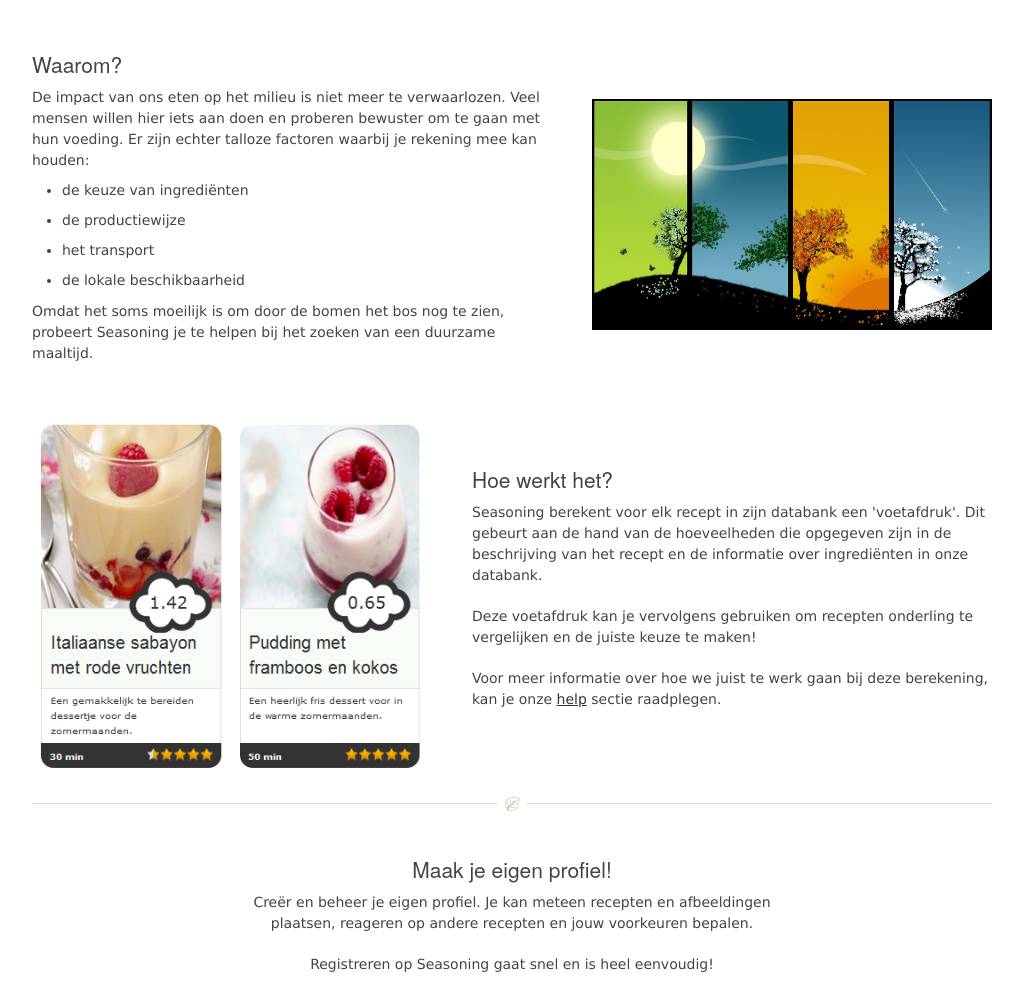
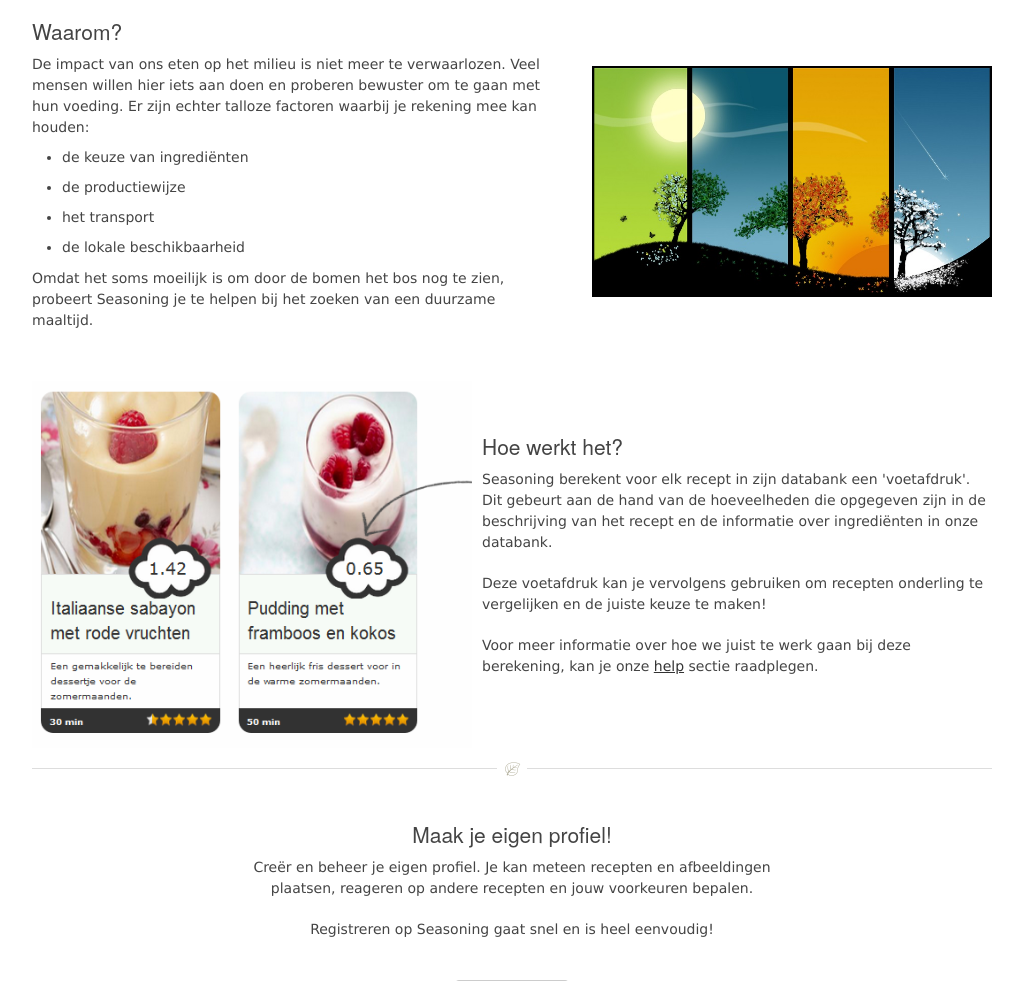
Before and after one commit to Gargamel1989/Seasoning, a Django app: template Seasoning/general/templates/homepage.html in a window 1280 px wide. Shown: the part 658-1639 px from the top of the page, without its empty margins (128-1151 px from the left). Run offline with Django 3.2, Linux system fonts and the light colour scheme; the template is opened without the code that fills it, so the values that code supplies are empty; parts of the project's set-up code (start-up, migrations or seed data) failed here and were passed over.

Commit message:
Homepage cleanup

```diff
--- a/Seasoning/general/templates/homepage.html
+++ b/Seasoning/general/templates/homepage.html
@@ -9,7 +9,7 @@
 </div>
 <div style="margin-top: 20px;">
 	<div>
-		<img src="/static/img/Groenten2.jpg" style="width: 400px; float: left; margin-right: 40px;" />
+		<img src="/static/img/homepage1.jpg" style="width: 400px; float: left; margin-right: 40px;" />
 		<div style="padding-top: 30px;">
 			<h3>Wat is Seasoning?</h3>
 			<p>
@@ -23,7 +23,7 @@
 		<br class="clear" />
 	</div>
 	<div style="margin-top: 50px;">
-		<img src="/static/img/seasons.jpeg" style="width: 400px; float: right; margin-left: 40px; padding: 50px 0;" />
+		<img src="/static/img/homepage2.jpeg" style="width: 400px; float: right; margin-left: 40px; padding: 50px 0;" />
         <div style="padding-top: 0px; text-align: left;">
 			<h3>Waarom?</h3>
 			<p>
@@ -42,7 +42,7 @@
 		</div>
     </div>
 	<div style="margin-top: 50px;">
-        <img src="/static/img/hp2.png" style="width: 400px; float: left; margin-right: 40px;" />
+        <img src="/static/img/homepage3.png" style="width: 440px; float: left; margin-right: 10px;" />
         <div style="padding-top: 50px; text-align: left;">
             <h3>Hoe werkt het?</h3>
             <p>
```
Also changed, not shown: Seasoning/general/static/img/Slide1.png (deleted), Seasoning/general/static/img/Slide2.png (deleted), Seasoning/general/static/img/arrow.png (deleted), Seasoning/general/static/img/enhance.jpg (deleted), Seasoning/general/static/img/fall-featured.jpg (deleted), Seasoning/general/static/img/homepage1.jpg (added), Seasoning/general/static/img/homepage2.jpeg (renamed from Seasoning/general/static/img/seasons.jpeg), Seasoning/general/static/img/homepage3.png (added), Seasoning/general/static/img/hp2.png (deleted), Seasoning/general/static/img/hp3.jpg (deleted), Seasoning/general/static/img/instr.png (deleted), Seasoning/general/static/img/logo.png (deleted), Seasoning/general/static/img/win.jpg (deleted).
